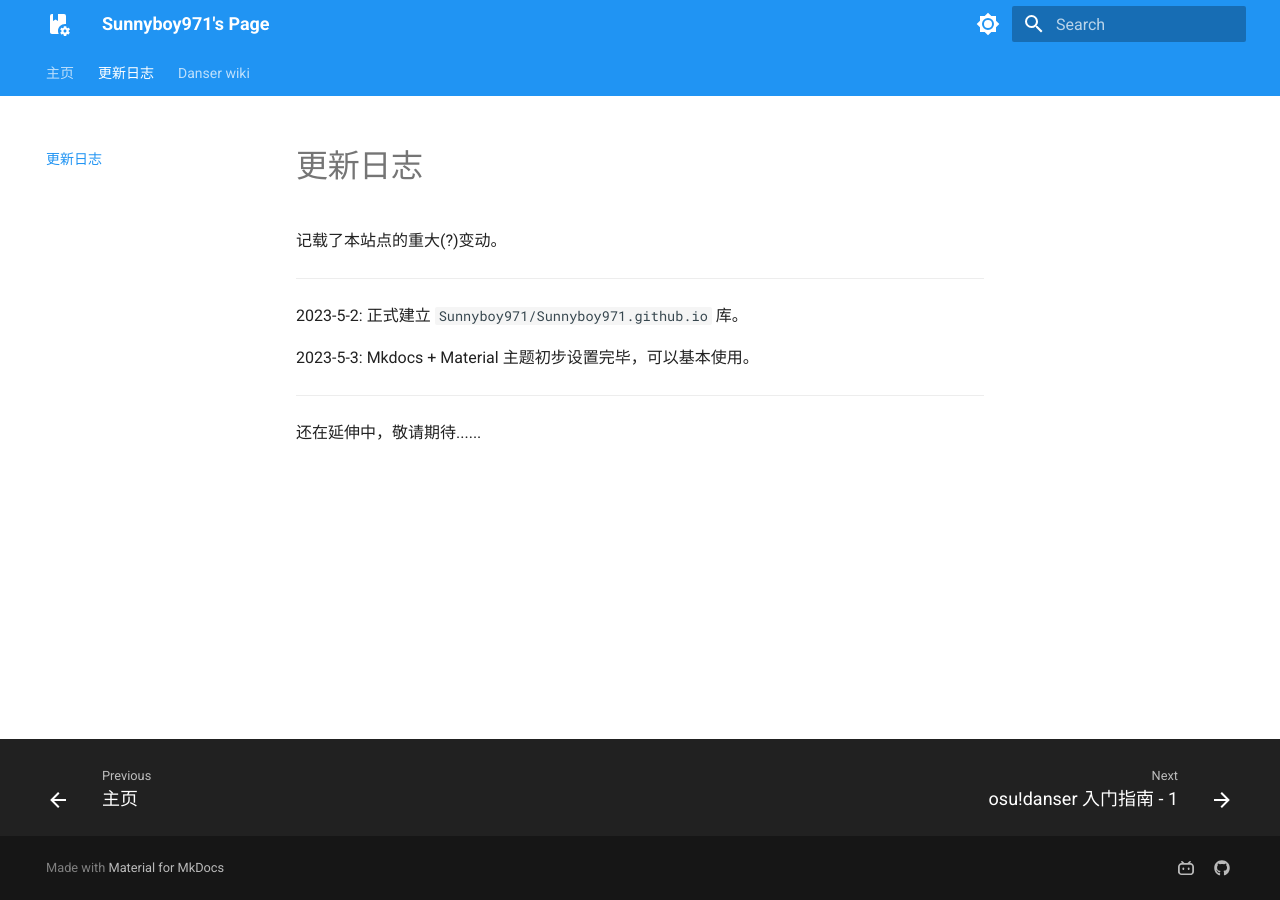
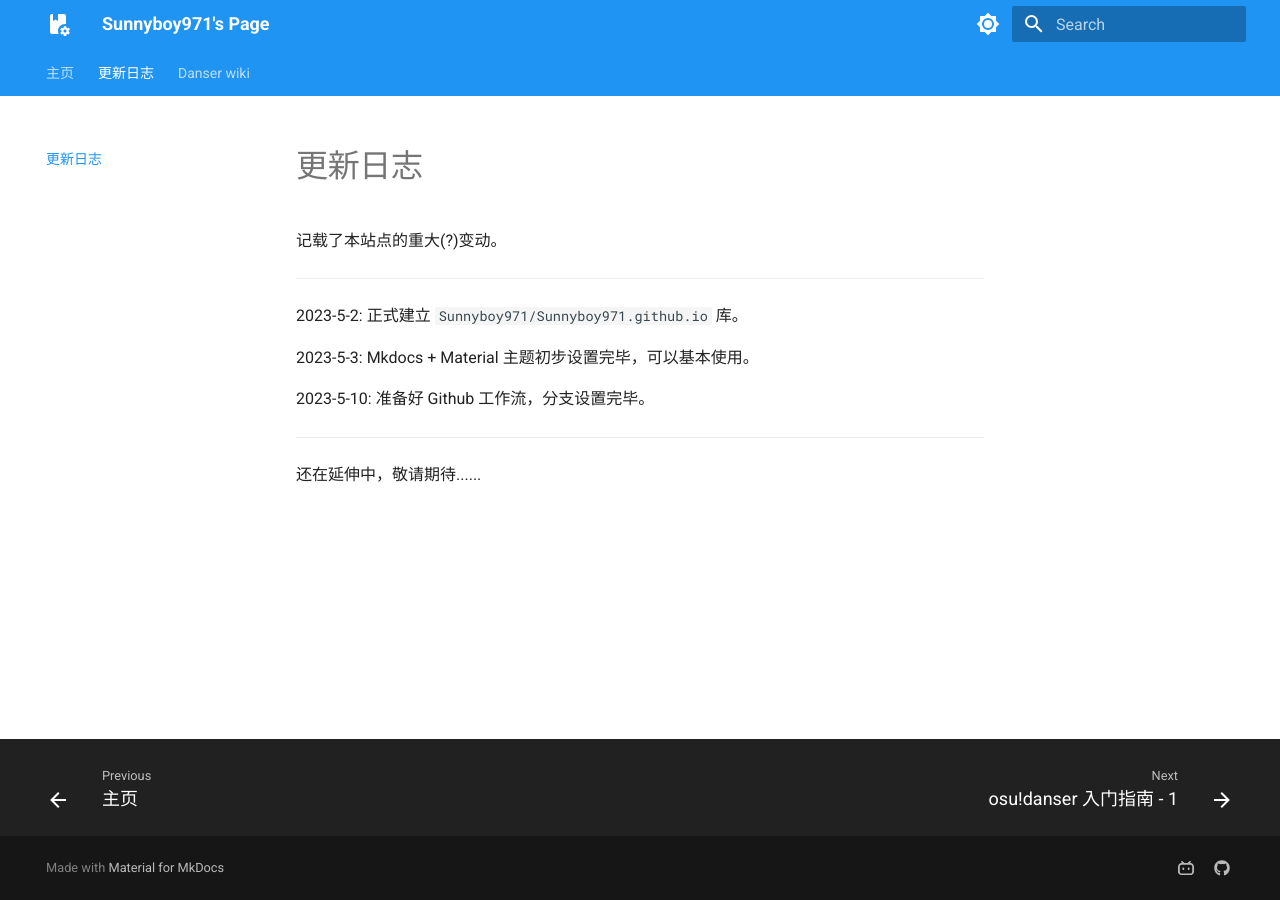
Before and after one commit to Sunnyboy971/Sunnyboy971.github.io, an MkDocs documentation site: the page built from docs/changelog.md, in a window 1280 px wide. Built offline with MkDocs 1.6.1 and Material for MkDocs 9.7.7, drawn with Linux system fonts in a browser that asks for light colours.

Commit message:
Update changelog.md

```diff
--- a/docs/changelog.md
+++ b/docs/changelog.md
@@ -8,6 +8,8 @@
 
 2023-5-3: Mkdocs + Material 主题初步设置完毕，可以基本使用。
 
+2023-5-10: 准备好 Github 工作流，分支设置完毕。
+
 ---
 
 还在延伸中，敬请期待......
```
